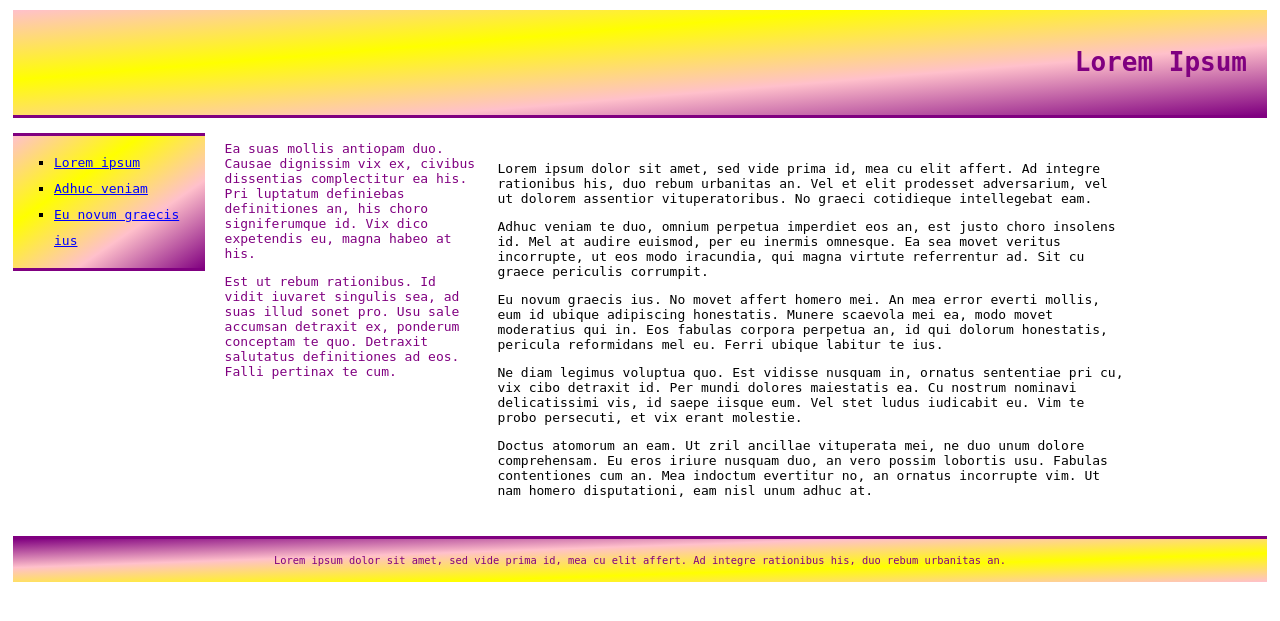
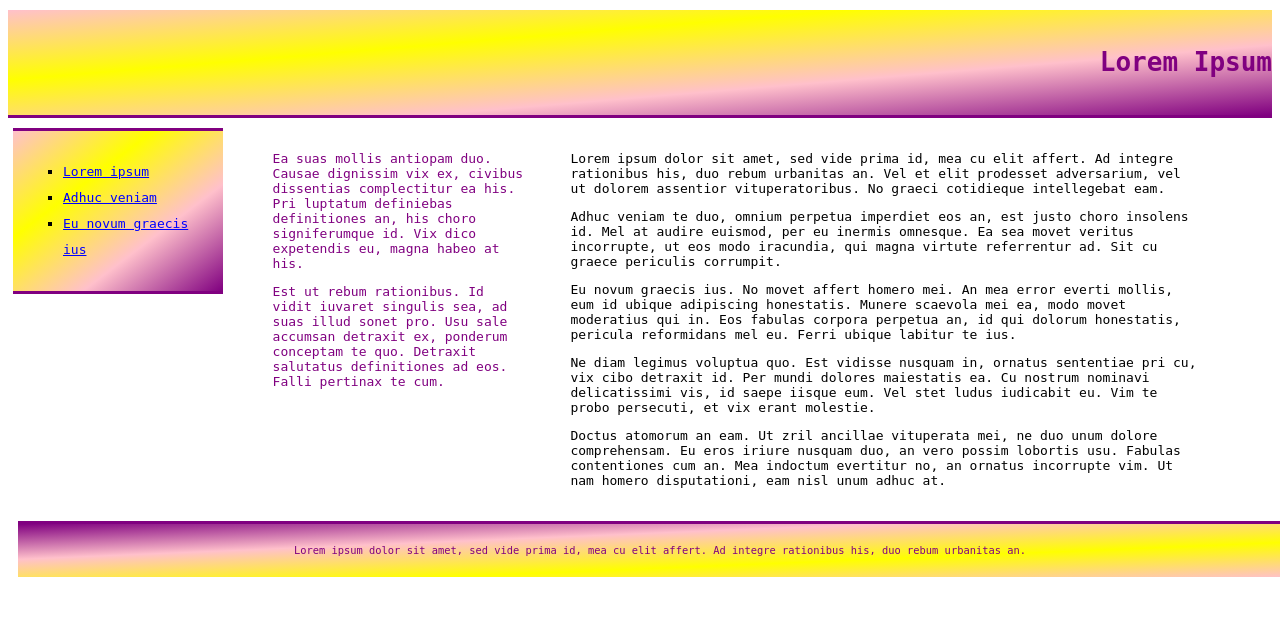
Before and after one commit to 23Emaaaa/WebBased, a PHP site: page /Emanuele-Dajko.html in a window 1280 px wide. Shown: the top 621 px of the page. Run offline with PHP 8.4, Linux system fonts and the light colour scheme.

Commit message:
Update CSS styles for consistent font-family and size, hide scroll bars, and adjust layout margins and padding.

```diff
--- a/TecnologieWeb/PreparazioneCompito/ES2-CSS/esercizio_css/2attempt.css
+++ b/TecnologieWeb/PreparazioneCompito/ES2-CSS/esercizio_css/2attempt.css
@@ -1,19 +1,13 @@
-/* Reset dei margini e dei padding */
-body,
-h1,
-p,
-ul,
-li {
-    max-width: 100%;
-}
-
 /*
     Tutti i font devono avere la stessa font-family, che deve essere monospace.
     La dimensione deve essere del 100%.
+    Inoltre nascondo le barre di scorrimento orizzontali e verticali.
 */
 body {
     font-family: monospace;
     font-size: 100%;
+    overflow-x: hidden;
+    overflow-y: hidden;
 }
 
 /*
@@ -26,9 +20,9 @@ body {
 */
 header {
     background: linear-gradient(to bottom right, pink, yellow, pink, purple);
-    /* width: 100%; */
-    margin: 10px 5px;
-    padding: 20px;
+    width: 100%;
+    margin-top: 10px;
+    padding: 20px 0px;
     border-bottom: 3px solid purple;
     text-align: right;
     color: purple;
@@ -47,10 +41,11 @@ aside {
     e deve avere padding e margini simili a quelli mostrati nello screenshot.
 */
 nav {
+    /* per farlo affiancare a section e aside */
     float: left;
     width: 15%;
-    margin: 5px 20px 0 5px;
-    padding: 1px;
+    margin: 10px 50px 0 5px;
+    padding: 15px 10px;
     background: linear-gradient(to bottom right, pink, yellow, pink, purple);
     border-top: 3px solid purple;
     border-bottom: 3px solid purple;
@@ -91,8 +86,7 @@ nav:hover {
 */
 section {
     width: 50%;
-    margin: 5px 5px;
-    padding: 15px;
+    margin: 20px 10px 10px 10px;
 }
 
 /* I paragrafi figli di <section> sono allineati sinistra e il testo è di colore nero. */
@@ -105,6 +99,7 @@ section p {
 aside {
     float: left;
     width: 20%;
+    margin: 20px 35px 0 0;
 }
 
 aside p {
@@ -119,10 +114,10 @@ aside p {
 */
 footer {
     background: linear-gradient(to top left, pink, yellow, pink, purple);
-    /* width: 100%; */
+    width: 100%;
     border-top: 3px solid purple;
-    margin: 5px 5px;
-    padding: 5px 10px;
+    margin: 10px 10px 20px 10px;
+    padding: 10px 10px;
     text-align: center;
 }
 
```
